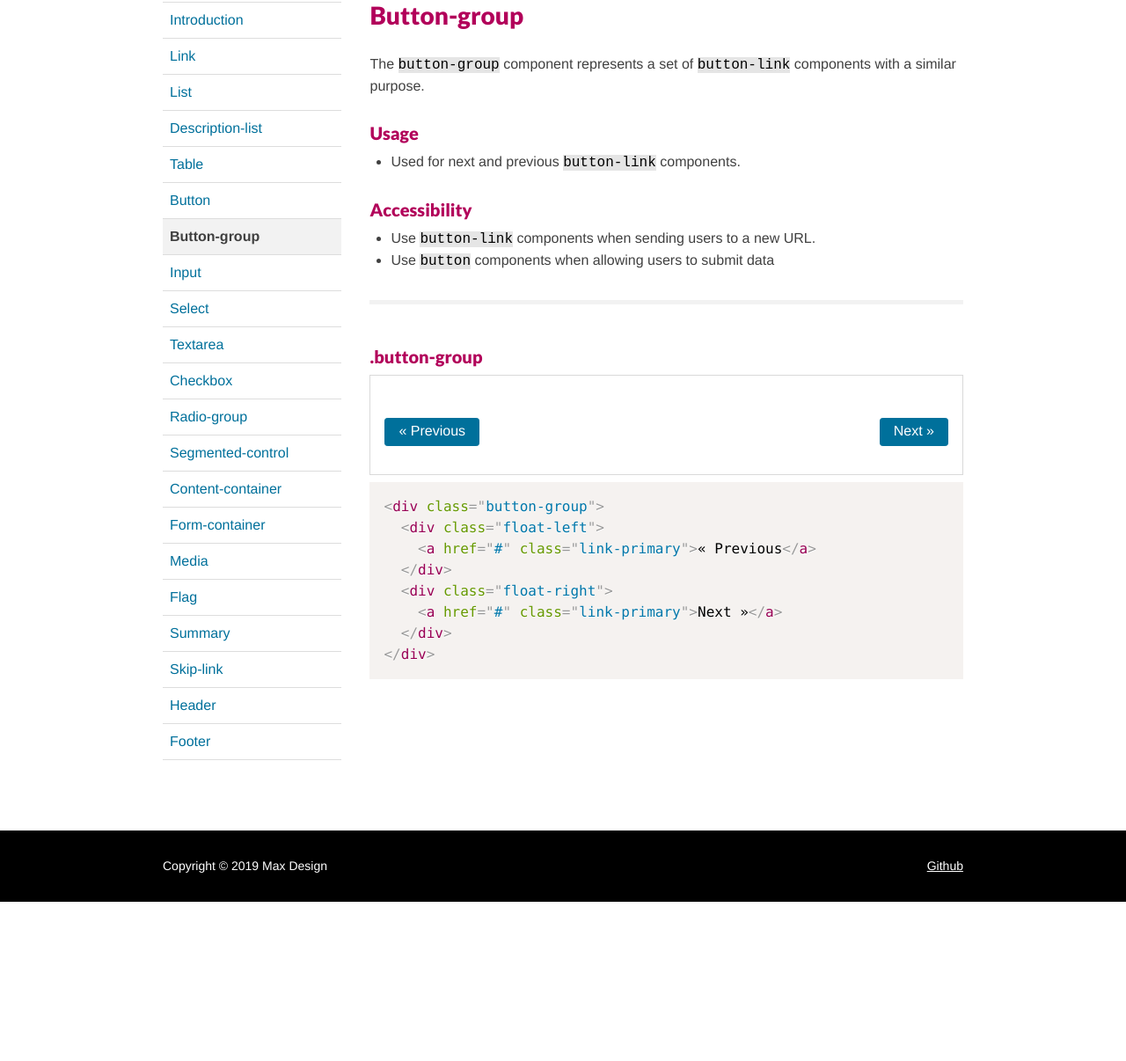
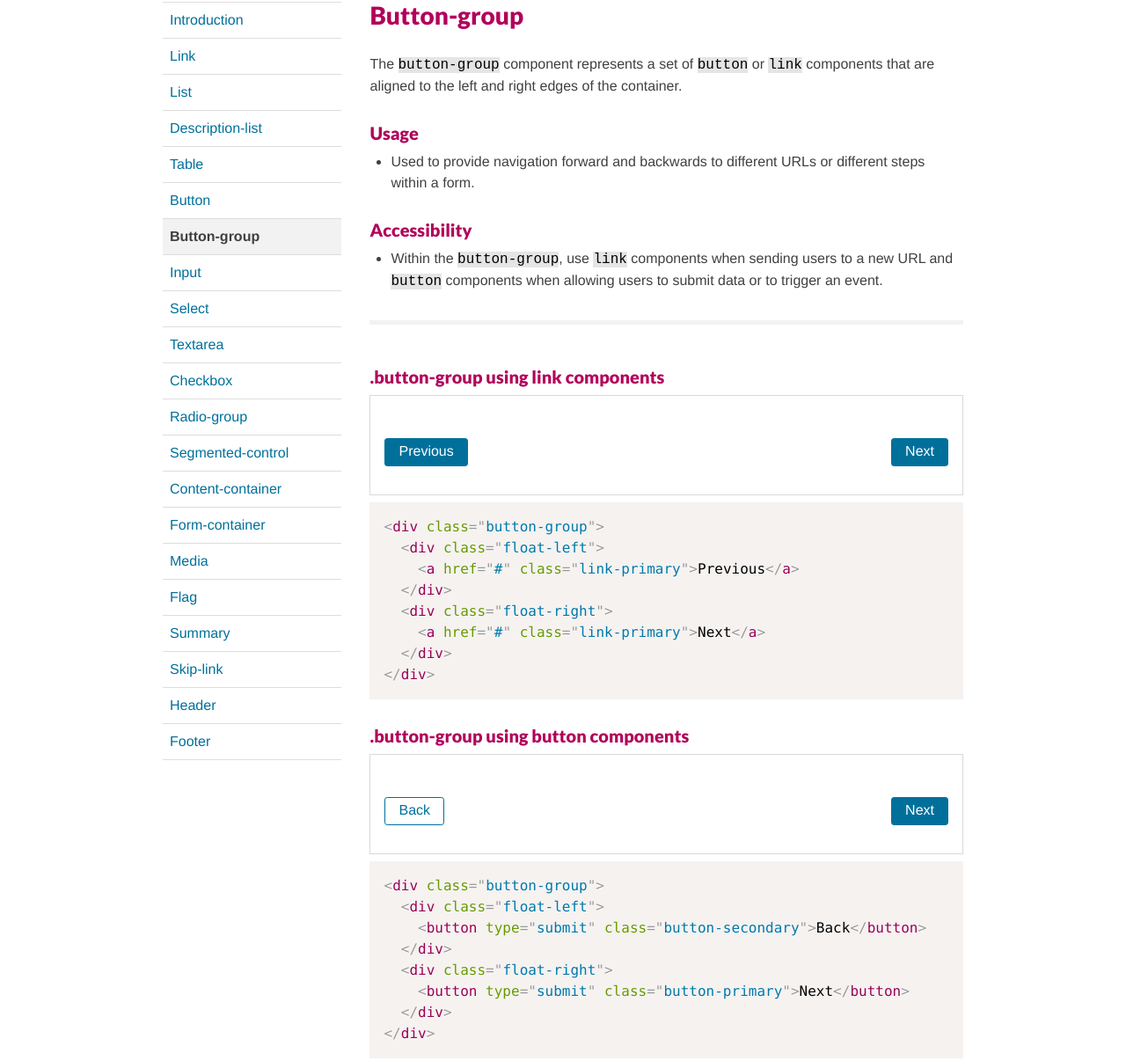
Before and after one commit to russmaxdesign/simplex, a plain HTML site: page components/button-group.html in a window 1280 px wide. Shown: the part 259-1465 px from the top of the page at 88% size. Before the commit the page ends 1284 px from the top, so only its background shows below. Drawn offline with Linux system fonts and the light colour scheme.

Commit message:
Adjust wording

```diff
--- a/components/button-group.html
+++ b/components/button-group.html
@@ -97,40 +97,61 @@
         </div>
         <div class="col-sm-9">
           <h2>Button-group</h2>
-          <p>The <code>button-group</code> component represents a set of <code>button-link</code> components with a similar purpose.</p>
+          <p>The <code>button-group</code> component represents a set of <code>button</code> or <code>link</code> components that are aligned to the left and right edges of the container.</p>
 
           <h4>Usage</h4>
           <ul>
-            <li>Used for next and previous <code>button-link</code> components.</li>
+            <li>Used to provide navigation forward and backwards to different URLs or different steps within a form.</li>
           </ul>
 
           <h4>Accessibility</h4>
           <ul>
-            <li>Use <code>button-link</code> components when sending users to a new URL.</li>
-            <li>Use <code>button</code> components when allowing users to submit data</li>
+            <li>Within the <code>button-group</code>, use <code>link</code> components when sending users to a new URL and <code>button</code> components when allowing users to submit data or to trigger an event.</li>
           </ul>
           <hr class="simplex-hr">
 
-          <h4>.button-group</h4>
+          <h4>.button-group using link components</h4>
           <div class="simplex-example">
             <div class="button-group">
               <div class="float-left">
-                <a href="#" class="link-primary">&laquo; Previous</a>
+                <a href="#" class="link-primary">Previous</a>
               </div>
               <div class="float-right">
-                <a href="#" class="link-primary">Next &raquo;</a>
+                <a href="#" class="link-primary">Next</a>
               </div>
             </div>
           </div>
 <pre><code class="language-html">&lt;div class="button-group"&gt;
   &lt;div class="float-left"&gt;
-    &lt;a href="#" class="link-primary"&gt;&laquo; Previous&lt;/a&gt;
+    &lt;a href="#" class="link-primary"&gt;Previous&lt;/a&gt;
   &lt;/div&gt;
   &lt;div class="float-right"&gt;
-    &lt;a href="#" class="link-primary"&gt;Next &raquo;&lt;/a&gt;
+    &lt;a href="#" class="link-primary"&gt;Next&lt;/a&gt;
   &lt;/div&gt;
 &lt;/div&gt;
 </code></pre>
+
+          <h4>.button-group using button components</h4>
+          <div class="simplex-example">
+            <div class="button-group">
+              <div class="float-left">
+                <button type="submit" class="button-secondary">Back</button>
+              </div>
+              <div class="float-right">
+                <button type="submit" class="button-primary">Next</button>
+              </div>
+            </div>
+          </div>
+<pre><code class="language-html">&lt;div class="button-group"&gt;
+  &lt;div class="float-left"&gt;
+    &lt;button type="submit" class="button-secondary"&gt;Back&lt;/button&gt;
+  &lt;/div&gt;
+  &lt;div class="float-right"&gt;
+    &lt;button type="submit" class="button-primary"&gt;Next&lt;/button&gt;
+  &lt;/div&gt;
+&lt;/div&gt;
+</code></pre>
+
         </div>
       </div>
     </div>
```
Also changed, not shown: components/button.html (+3 -4 lines), components/input.html (+2 -1 lines), components/link.html (+3 -4 lines).
